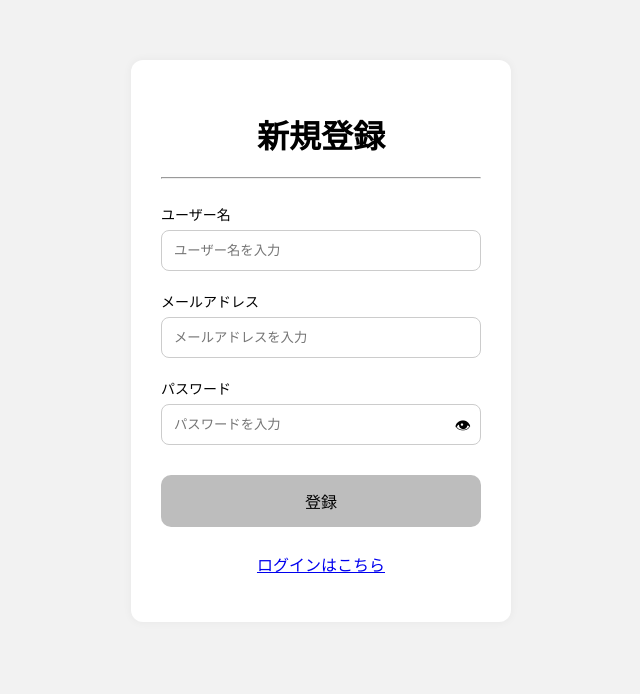
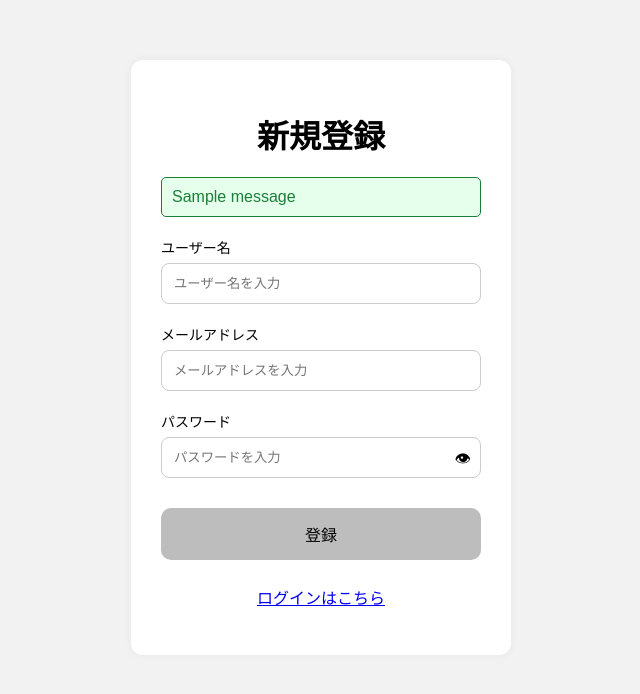
Before and after one commit to Takapass/TECH-JAM-RAIZAP, a Django app: page /signup/ in a window 1280 px wide. Shown: the top 694 px of the page, without its empty margins (319-959 px from the left). Run offline with Django 5.2, Linux system fonts and the light colour scheme; tables that the repository leaves empty hold one stand-in row (values such as "Sample post"); one stand-in notice (Sample message) is shown.

Commit message:
エラーメッセージを表示できるようにした

```diff
--- a/activities/static/activities/signup.css
+++ b/activities/static/activities/signup.css
@@ -64,3 +64,23 @@ input {
     text-decoration: underline;
     cursor: pointer;
 }
+
+.message {
+    padding: 10px;
+    border-radius: 5px;
+    margin-bottom: 10px;
+}
+
+/* エラーは赤 */
+.message.error {
+    background-color: #ffe5e5;
+    color: #d8000c;
+    border: 1px solid #d8000c;
+}
+
+/* 成功は緑 */
+.message.success {
+    background-color: #e6ffed;
+    color: #1a7f37;
+    border: 1px solid #1a7f37;
+}
--- a/activities/templates/activities/signup.html
+++ b/activities/templates/activities/signup.html
@@ -1,16 +1,23 @@
 {% load static %}
 <!DOCTYPE html>
 <html lang="ja">
+
 <head>
     <meta charset="UTF-8">
     <title>新規登録</title>
     <link rel="stylesheet" href="{% static 'activities/signup.css' %}">
 </head>
+
 <body>
     <div class="container">
 
         <h1>新規登録</h1>
-    <hr>
+
+        {% if messages %}
+        {% for message in messages %}
+        <p class="message {{ message.tags }}">{{ message }}</p>
+        {% endfor %}
+        {% endif %}
 
         <form method="post">
             {% csrf_token %}
@@ -21,20 +28,11 @@
             <label>メールアドレス</label>
             <input type="email" name="email" placeholder="メールアドレスを入力">
 
-        <!-- <label for="username">ユーザー名</label>
-        <input id="username" type="text" name="username" autocomplete="username">
-        <label for="email">メール</label>
-        <input id="email" type="email" name="email" autocomplete="email"> -->
             <label>パスワード</label>
             <div class="password-box">
                 <input type="password" id="password" name="password" placeholder="パスワードを入力">
                 <span class="eye" onclick="togglePassword()">👁</span>
             </div>
-
-        <!-- <label for="password1">パスワード</label>
-        <input id="password1" type="password" name="password1" autocomplete="new-password">
-        <label for="password2">確認</label>
-        <input id="password2" type="password" name="password2" autocomplete="new-password"> -->
 
             <button type="submit" class="btn">登録</button>
         </form>
@@ -58,4 +56,5 @@ function togglePassword() {
     </script>
 
 </body>
+
 </html>
--- a/activities/views.py
+++ b/activities/views.py
@@ -27,7 +27,7 @@ def login_view(request):
             login(request, user)
             return redirect("activity_list")
         else:
-            messages.error(request, "ユーザー名またはメールアドレスかパスワードが違います")
+            messages.error(request, "*ユーザー名またはメールアドレスかパスワードが違います")
 
     return render(request, "activities/login.html")
 
@@ -39,14 +39,15 @@ def signup_view(request):
         password = request.POST.get("password")
 
         if not username or not password:
-            messages.error(request, "ユーザー名とパスワードを入力してください")
+            messages.error(request, "＊ユーザー名とパスワードを入力してください")
             return render(request, "activities/signup.html")
 
         if User.objects.filter(username=username).exists():
-            messages.error(request, "このユーザー名はすでに使われています")
+            messages.error(request, "＊このユーザー名はすでに使われています")
             return render(request, "activities/signup.html")
 
-        User.objects.create_user(username=username, email=email, password=password)
+        User.objects.create_user(username=username, email=email,
+                                 password=password)
 
         messages.success(request, "登録が完了しました。ログインしてください")
         return redirect("login")
```
Also changed, not shown: activities/static/activities/login.css (+20 -0 lines), activities/templates/activities/login.html (+8 -2 lines), db.sqlite3. Lines whose indentation alone changed are shown as unchanged.
